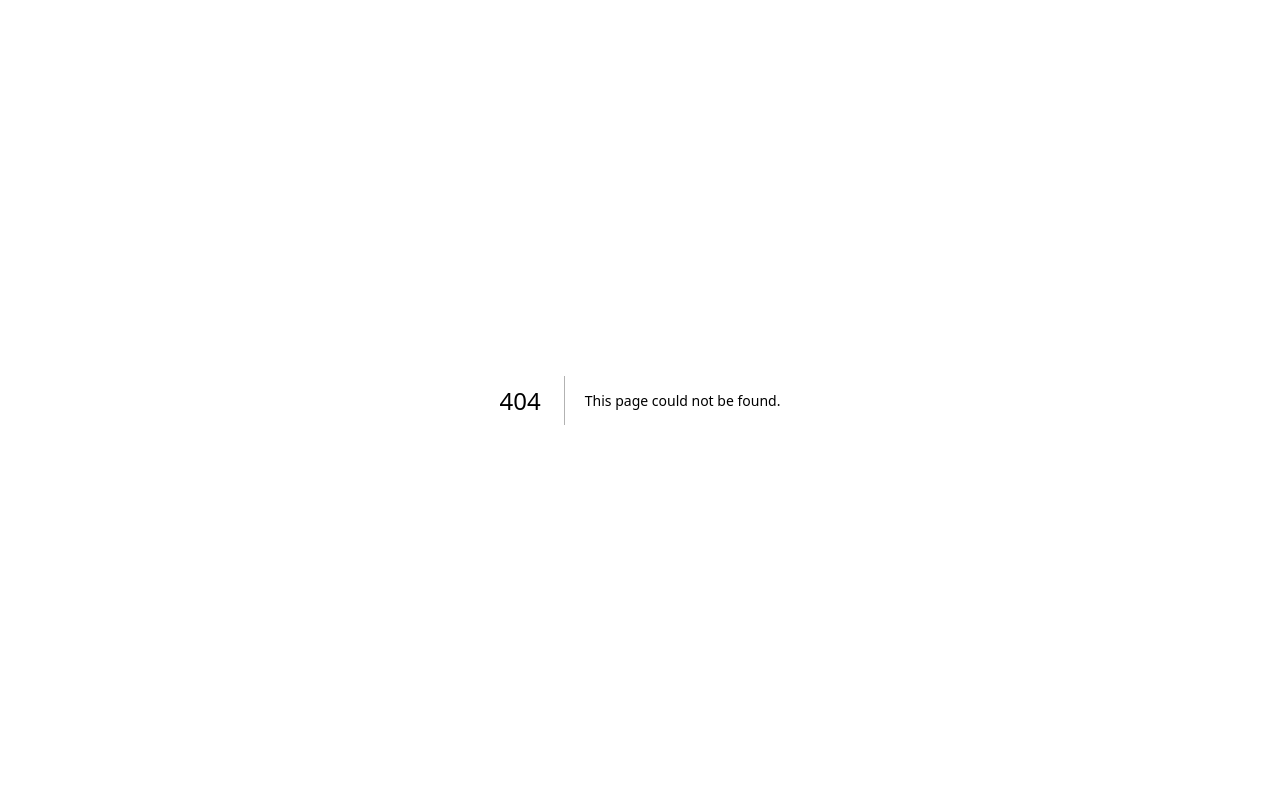
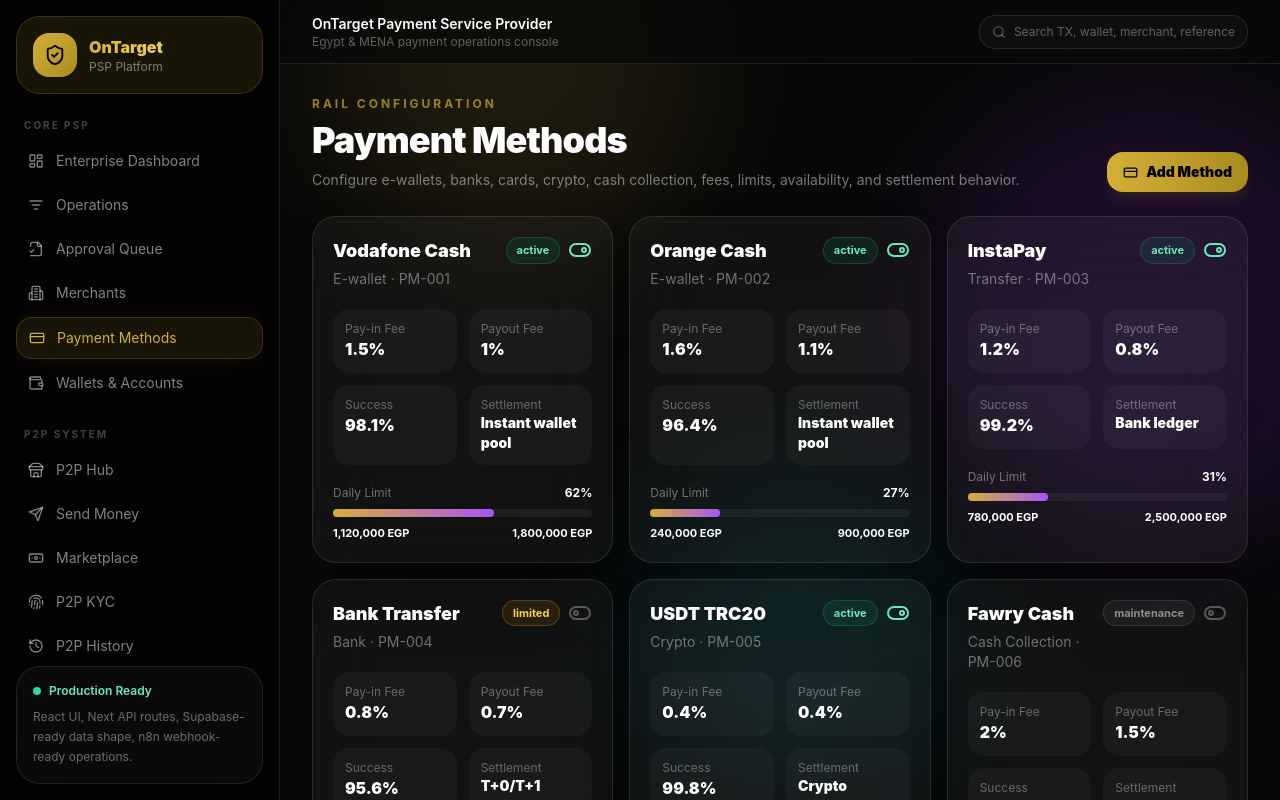
Before and after one commit to mzakaria-creater/ontarget-payment-os, a Next.js app: page /psp/payment-methods in a window 1280 px wide. Before the commit this address had no page. Shown: the top 800 px of the page. Built offline with nearby package versions, Linux system fonts and the light colour scheme.

Commit message:
Add PSP payment methods management page

```diff
--- /dev/null
+++ b/src/app/psp/payment-methods/page.tsx
@@ -0,0 +1,35 @@
+import { CreditCard, ToggleLeft, ToggleRight } from 'lucide-react'
+import { PageHeading, GlassCard, MoneyCell, PrimaryButton, StatusPill } from '@/components/psp/PlatformShell'
+import { paymentMethods } from '@/lib/psp-platform-data'
+
+export default function PaymentMethodsPage() {
+  return (
+    <div>
+      <PageHeading eyebrow="Rail Configuration" title="Payment Methods" description="Configure e-wallets, banks, cards, crypto, cash collection, fees, limits, availability, and settlement behavior." action={<PrimaryButton><CreditCard size={15}/> Add Method</PrimaryButton>} />
+      <div className="grid gap-4 md:grid-cols-2 xl:grid-cols-3">
+        {paymentMethods.map(method => {
+          const usedPct = Math.round((method.usedToday / method.dailyLimit) * 100)
+          return (
+            <GlassCard key={method.id}>
+              <div className="flex items-start justify-between gap-4">
+                <div><p className="text-lg font-black text-white">{method.name}</p><p className="mt-1 text-sm text-white/40">{method.type} · {method.id}</p></div>
+                <div className="flex items-center gap-2"><StatusPill status={method.status}/>{method.status === 'active' ? <ToggleRight className="text-emerald-300"/> : <ToggleLeft className="text-white/30"/>}</div>
+              </div>
+              <div className="mt-5 grid grid-cols-2 gap-3">
+                <div className="rounded-2xl bg-white/[0.03] p-3"><p className="text-xs text-white/35">Pay-in Fee</p><p className="font-black text-white">{method.feePayin}%</p></div>
+                <div className="rounded-2xl bg-white/[0.03] p-3"><p className="text-xs text-white/35">Payout Fee</p><p className="font-black text-white">{method.feePayout}%</p></div>
+                <div className="rounded-2xl bg-white/[0.03] p-3"><p className="text-xs text-white/35">Success</p><p className="font-black text-white">{method.successRate}%</p></div>
+                <div className="rounded-2xl bg-white/[0.03] p-3"><p className="text-xs text-white/35">Settlement</p><p className="font-black text-white text-sm">{method.settlement}</p></div>
+              </div>
+              <div className="mt-5">
+                <div className="mb-2 flex items-center justify-between text-xs"><span className="text-white/40">Daily Limit</span><span className="font-bold text-white">{usedPct}%</span></div>
+                <div className="h-2 rounded-full bg-white/5"><div className="h-full rounded-full bg-gradient-to-r from-gold to-purple-500" style={{ width: `${usedPct}%` }}/></div>
+                <div className="mt-2 flex justify-between text-[11px] text-white/35"><span><MoneyCell amount={method.usedToday}/></span><span><MoneyCell amount={method.dailyLimit}/></span></div>
+              </div>
+            </GlassCard>
+          )
+        })}
+      </div>
+    </div>
+  )
+}
```
